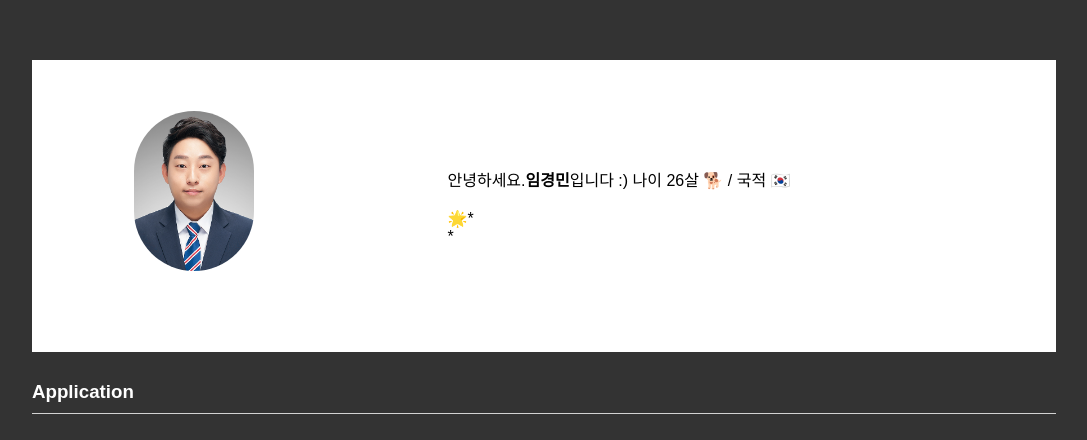
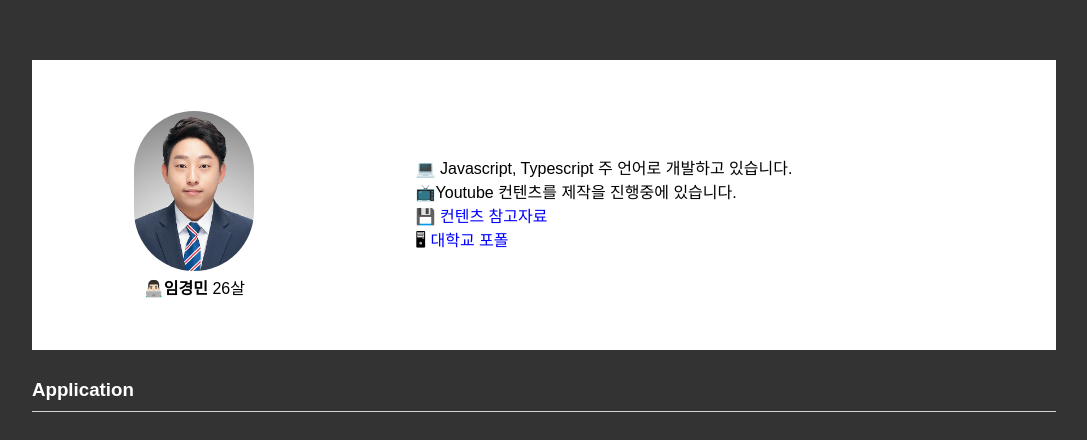
Before and after one commit to ljlm0402/react-resume, a React (Create React App) app: page / in a window 1280 px wide. Shown: the part 740-1180 px from the top of the page, without its empty margins (96-1183 px from the left). Built offline with nearby package versions, Linux system fonts and the light colour scheme.

Commit message:
profile update

```diff
--- a/src/containers/Profile.tsx
+++ b/src/containers/Profile.tsx
@@ -4,6 +4,10 @@ import styled from 'styled-components';
 
 // import types
 import { TABLET } from '../types';
+
+const ProfileImage = styled.div`
+    text-align: center;
+`;
 
 const ProfileBox = styled.section`
     padding: 5% 10%;
@@ -24,7 +28,6 @@ const ProfileInfo = styled.div`
         flex: 0 0 120px;
         width: 120px;
         border-radius: 60px;
-        margin: 0 30px 30px 0 ;
         background-size: contain;
     }
 
@@ -33,17 +36,30 @@ const ProfileInfo = styled.div`
     }
 `;
 
+const ProfileLink = styled.a`
+    text-decoration: none;
+    color: #0100FF;
+    :hover {
+        text-decoration: underline;
+    }
+`;
+
 export const Profile = (): JSX.Element => {
     return (
         <ProfileBox>
             <ProfileInfo>
-                <img src="./assets/profile.jpeg" alt="프로필" />
+                <ProfileImage>
+                    <img src="./assets/profile.jpeg" alt="프로필" /><br />
+                    <span>
+                        <span role="img" aria-label="development">👨🏻‍💻</span>
+                        <strong>임경민</strong> 26살
+                    </span>
+                </ProfileImage>
                 <p>
-                    안녕하세요.<strong>임경민</strong>입니다 :) 나이 26살 🐕 / 국적 🇰🇷<br /><br />
-
-                    🌟* <br />
-                    * <br />
-
+                    <span role="img" aria-label="macbook">💻</span> Javascript, Typescript 주 언어로 개발하고 있습니다. <br />
+                    <span role="img" aria-label="youtube">📺</span>Youtube 컨텐츠를 제작을 진행중에 있습니다. <br />
+                    <span role="img" aria-label="drive">💾</span><ProfileLink href="https://drive.google.com/open?id=1YSzql9hqYy1oRoozHzaEc2DvFQjebGzW" target="_blank"> 컨텐츠 참고자료</ProfileLink><br />
+                    <span role="img" aria-label="mac">🖥</span><ProfileLink href="https://bit.ly/2GC9CNG" target="_blank"> 대학교 포폴</ProfileLink>
                 </p>
             </ProfileInfo>
         </ProfileBox>
```
